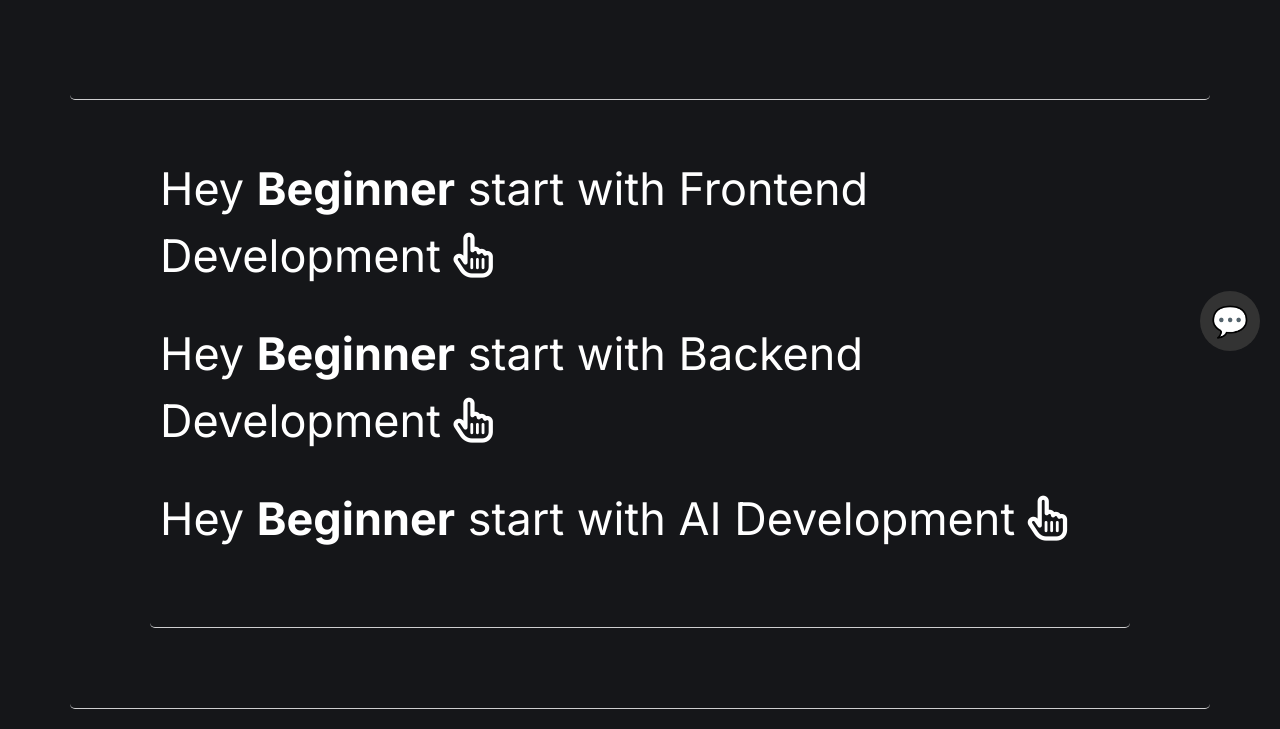
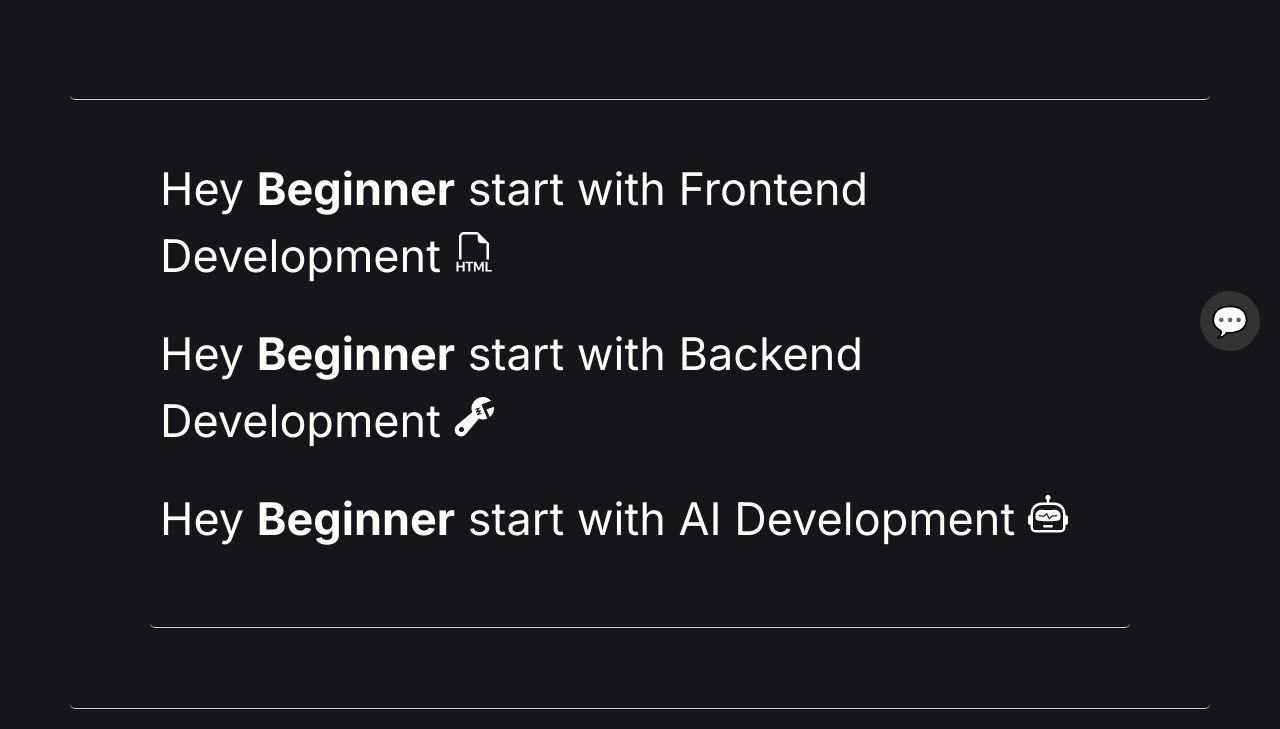
Before and after one commit to dpshah23/CodeVerse, a Django app: page / in a window 1280 px wide. Shown: the part 429-1158 px from the top of the page. Run offline with Django 4.2, Linux system fonts and the light colour scheme; data comes from the database, SQL or seed files in the repository; some libraries are stand-ins or nearby versions.

Commit message:
symbols updated

```diff
--- a/templates/home.html
+++ b/templates/home.html
@@ -19,7 +19,9 @@
                     <!-- Frontend Development -->
                     <div class="channel-card frontend section-subtitle" onclick="openModal('frontendModal')">
                       Hey <strong class="strong">Beginner</strong> start with Frontend Development
-                      <i class="fa fa-hand-pointer-o" aria-hidden="true"></i>
+                      <svg xmlns="http://www.w3.org/2000/svg" width="40" height="40" fill="currentColor" class="bi bi-filetype-html" viewBox="0 0 16 16">
+                        <path fill-rule="evenodd" d="M14 4.5V11h-1V4.5h-2A1.5 1.5 0 0 1 9.5 3V1H4a1 1 0 0 0-1 1v9H2V2a2 2 0 0 1 2-2h5.5zm-9.736 7.35v3.999h-.791v-1.714H1.79v1.714H1V11.85h.791v1.626h1.682V11.85h.79Zm2.251.662v3.337h-.794v-3.337H4.588v-.662h3.064v.662zm2.176 3.337v-2.66h.038l.952 2.159h.516l.946-2.16h.038v2.661h.715V11.85h-.8l-1.14 2.596H9.93L8.79 11.85h-.805v3.999zm4.71-.674h1.696v.674H12.61V11.85h.79v3.325Z"/>
+                      </svg>
                     </div>
 
                     <div id="frontendModal" class="modal">
@@ -119,7 +121,10 @@
                     <!-- Backend Development -->
                     <div class="channel-card backend section-subtitle" onclick="openModal('backendModal')">
                       Hey <strong class="strong">Beginner</strong> start with Backend Development
-                      <i class="fa fa-hand-pointer-o" aria-hidden="true"></i>
+                      <svg xmlns="http://www.w3.org/2000/svg" width="40" height="40" fill="currentColor" class="bi bi-wrench-adjustable" viewBox="0 0 16 16">
+                        <path d="M16 4.5a4.5 4.5 0 0 1-1.703 3.526L13 5l2.959-1.11q.04.3.041.61"/>
+                        <path d="M11.5 9c.653 0 1.273-.139 1.833-.39L12 5.5 11 3l3.826-1.53A4.5 4.5 0 0 0 7.29 6.092l-6.116 5.096a2.583 2.583 0 1 0 3.638 3.638L9.908 8.71A4.5 4.5 0 0 0 11.5 9m-1.292-4.361-.596.893.809-.27a.25.25 0 0 1 .287.377l-.596.893.809-.27.158.475-1.5.5a.25.25 0 0 1-.287-.376l.596-.893-.809.27a.25.25 0 0 1-.287-.377l.596-.893-.809.27-.158-.475 1.5-.5a.25.25 0 0 1 .287.376M3 14a1 1 0 1 1 0-2 1 1 0 0 1 0 2"/>
+                      </svg>
                     </div>
 
                     <div id="backendModal" class="modal">
@@ -228,7 +233,10 @@
                     <!-- AI Development -->
                     <div class="channel-card ai section-subtitle" onclick="openModal('aiModal')">
                       Hey <strong class="strong">Beginner</strong> start with AI Development
-                      <i class="fa fa-hand-pointer-o" aria-hidden="true"></i>
+                      <svg xmlns="http://www.w3.org/2000/svg" width="40" height="40" fill="currentColor" class="bi bi-robot" viewBox="0 0 16 16">
+                        <path d="M6 12.5a.5.5 0 0 1 .5-.5h3a.5.5 0 0 1 0 1h-3a.5.5 0 0 1-.5-.5M3 8.062C3 6.76 4.235 5.765 5.53 5.886a26.6 26.6 0 0 0 4.94 0C11.765 5.765 13 6.76 13 8.062v1.157a.93.93 0 0 1-.765.935c-.845.147-2.34.346-4.235.346s-3.39-.2-4.235-.346A.93.93 0 0 1 3 9.219zm4.542-.827a.25.25 0 0 0-.217.068l-.92.9a25 25 0 0 1-1.871-.183.25.25 0 0 0-.068.495c.55.076 1.232.149 2.02.193a.25.25 0 0 0 .189-.071l.754-.736.847 1.71a.25.25 0 0 0 .404.062l.932-.97a25 25 0 0 0 1.922-.188.25.25 0 0 0-.068-.495c-.538.074-1.207.145-1.98.189a.25.25 0 0 0-.166.076l-.754.785-.842-1.7a.25.25 0 0 0-.182-.135"/>
+                        <path d="M8.5 1.866a1 1 0 1 0-1 0V3h-2A4.5 4.5 0 0 0 1 7.5V8a1 1 0 0 0-1 1v2a1 1 0 0 0 1 1v1a2 2 0 0 0 2 2h10a2 2 0 0 0 2-2v-1a1 1 0 0 0 1-1V9a1 1 0 0 0-1-1v-.5A4.5 4.5 0 0 0 10.5 3h-2zM14 7.5V13a1 1 0 0 1-1 1H3a1 1 0 0 1-1-1V7.5A3.5 3.5 0 0 1 5.5 4h5A3.5 3.5 0 0 1 14 7.5"/>
+                      </svg>
                     </div>
 
                     <div id="aiModal" class="modal">
```
